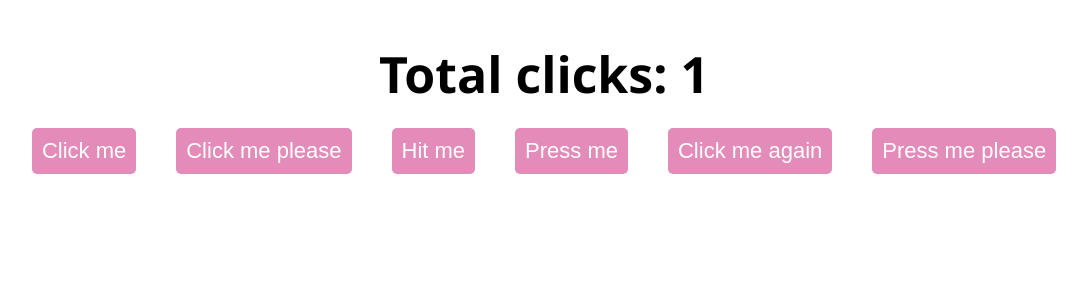
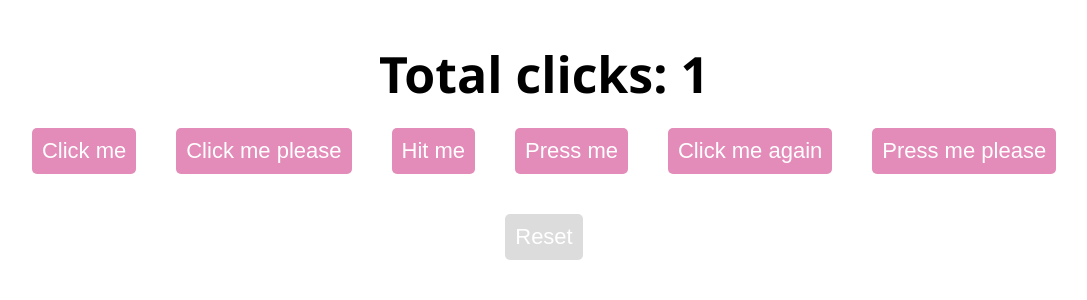
Before and after one commit to KateFront/practice-react, a React (Create React App) app: page / in a window 1280 px wide. Both pictures are taken after a click on the button "Click me". Shown: the top 300 px of the page, without its empty margins (96-1183 px from the left). Built offline with nearby package versions, Linux system fonts and the light colour scheme.

Commit message:
add new component and logic

```diff
--- a/src/App.js
+++ b/src/App.js
@@ -2,6 +2,7 @@ import {useState} from "react";
 import './App.css';
 import Counter from "./components/Counter";
 import Button from "./components/Button";
+import ResetButton from "./components/ResetButton";
 
 const texts = ['Click me', 'Click me please', 'Hit me', 'Press me', 'Click me again', 'Press me please']
 
@@ -12,12 +13,21 @@ function App() {
         setCount(count + 1)
     }
 
+    const resetCount = () => {
+        setCount(0);
+
+    }
+
     return (
         <div className="App">
             <Counter count={count}/>
             {texts.map((text, index) => {
                 return <Button onClick={incrementCount} text={text} key={index}/>
             })}
+            {count > 0 &&
+                <ResetButton onClick={resetCount}/>
+            }
+
 
         </div>
     );
--- /dev/null
+++ b/src/components/ResetButton.js
@@ -0,0 +1,13 @@
+import React from 'react';
+
+const ResetButton = ({onClick}) => {
+
+    const buttonStyle = {backgroundColor: 'gainsboro'};
+    return (
+        <div>
+            <button style={buttonStyle} onClick={onClick}>Reset</button>
+        </div>
+    );
+};
+
+export default ResetButton;
```
